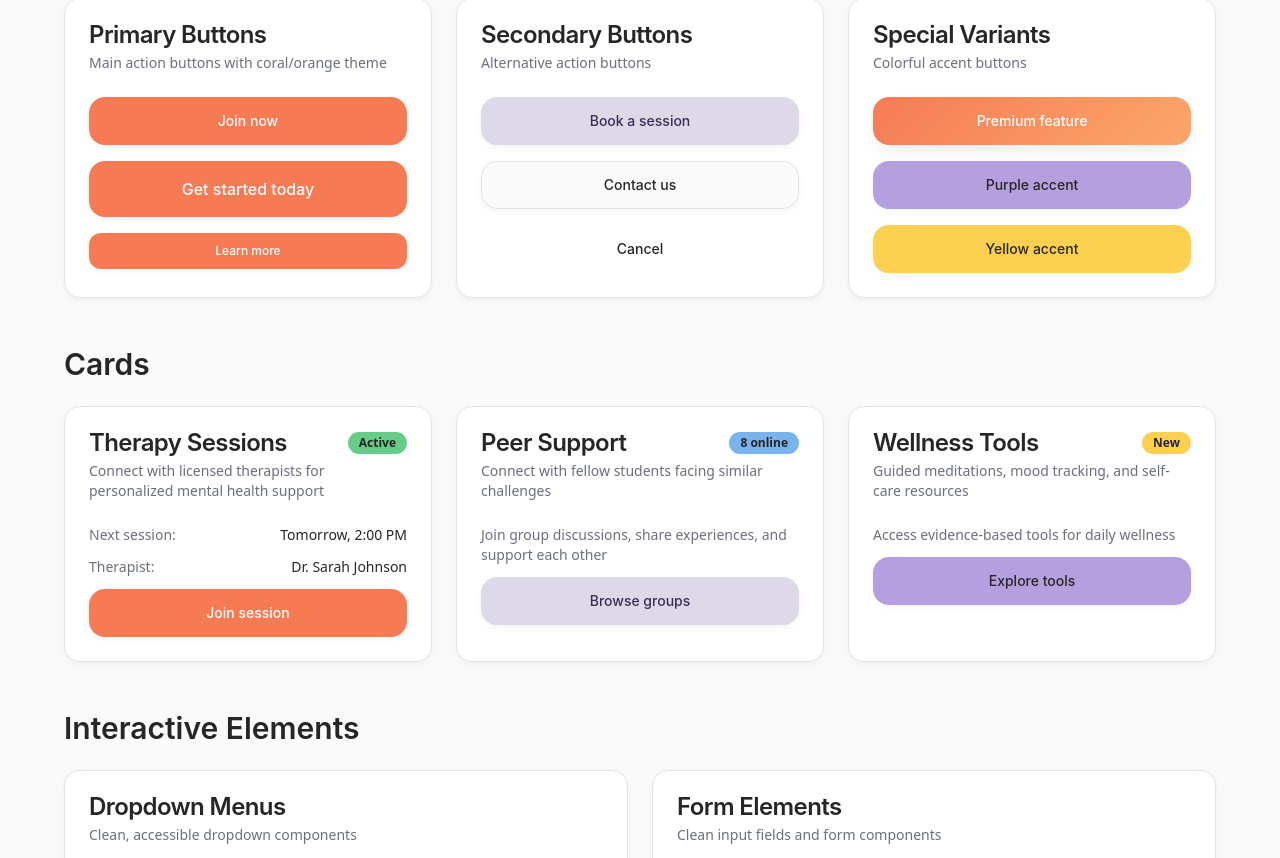
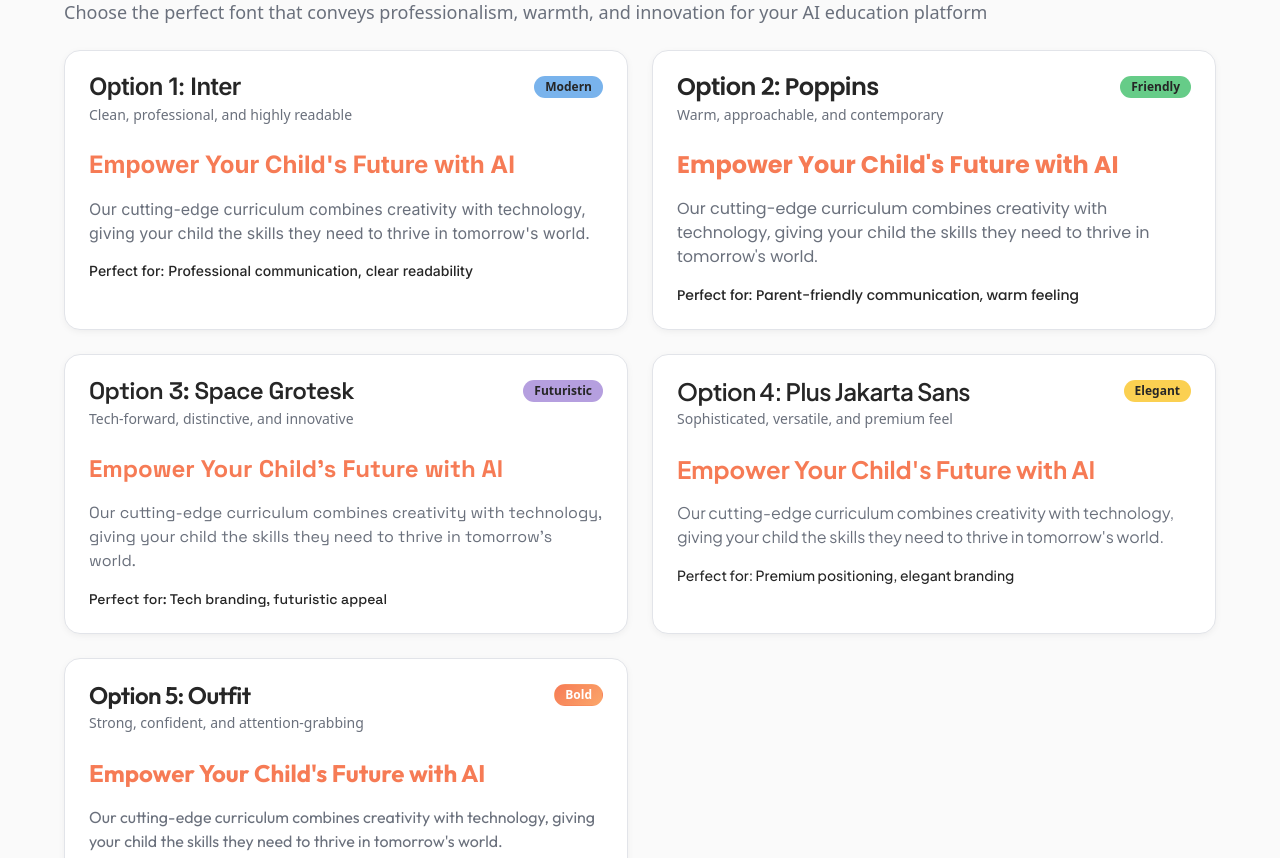
Before and after one commit to iezzat001/mentorna_new, a React (Vite) app: page / in a window 1280 px wide. Shown: the part 262-1120 px from the top of the page. Built offline with nearby package versions, Linux system fonts and the light colour scheme.

Commit message:
Add typography showcase section
Adds a new section to the design showcase page to display different typography options, aiming for a futuristic, professional, and warm aesthetic.

```diff
--- a/index.html
+++ b/index.html
@@ -1,22 +1,15 @@
-<!DOCTYPE html>
+
+<!doctype html>
 <html lang="en">
   <head>
     <meta charset="UTF-8" />
+    <link rel="icon" type="image/svg+xml" href="/favicon.ico" />
     <meta name="viewport" content="width=device-width, initial-scale=1.0" />
-    <title>palette-project-spark</title>
-    <meta name="description" content="Lovable Generated Project" />
-    <meta name="author" content="Lovable" />
-
-    <meta property="og:title" content="palette-project-spark" />
-    <meta property="og:description" content="Lovable Generated Project" />
-    <meta property="og:type" content="website" />
-    <meta property="og:image" content="https://lovable.dev/opengraph-image-p98pqg.png" />
-
-    <meta name="twitter:card" content="summary_large_image" />
-    <meta name="twitter:site" content="@lovable_dev" />
-    <meta name="twitter:image" content="https://lovable.dev/opengraph-image-p98pqg.png" />
+    <title>Lovable</title>
+    <link rel="preconnect" href="https://fonts.googleapis.com">
+    <link rel="preconnect" href="https://fonts.gstatic.com" crossorigin>
+    <link href="https://fonts.googleapis.com/css2?family=Inter:wght@300;400;500;600;700&family=Poppins:wght@300;400;500;600;700&family=Space+Grotesk:wght@300;400;500;600;700&family=Plus+Jakarta+Sans:wght@300;400;500;600;700&family=Outfit:wght@300;400;500;600;700&display=swap" rel="stylesheet">
   </head>
-
   <body>
     <div id="root"></div>
     <script type="module" src="/src/main.tsx"></script>
--- a/src/components/DesignShowcase.tsx
+++ b/src/components/DesignShowcase.tsx
@@ -1,3 +1,4 @@
+
 import { Button } from "@/components/ui/button";
 import { Card, CardContent, CardDescription, CardHeader, CardTitle } from "@/components/ui/card";
 import { Badge } from "@/components/ui/badge";
@@ -25,6 +26,120 @@ const DesignShowcase = () => {
             Inspired by modern mental health platforms - vibrant, accessible, and user-friendly components
           </p>
         </div>
+
+        {/* Typography Section */}
+        <section className="space-y-6">
+          <h2 className="font-heading text-3xl font-semibold">Typography Options</h2>
+          <p className="text-muted-foreground text-lg">Choose the perfect font that conveys professionalism, warmth, and innovation for your AI education platform</p>
+
+          <div className="grid grid-cols-1 lg:grid-cols-2 gap-6">
+            {/* Option 1: Inter (Modern & Clean) */}
+            <Card className="hover:scale-[1.02] transition-transform">
+              <CardHeader>
+                <div className="flex items-center justify-between">
+                  <CardTitle style={{ fontFamily: 'Inter, sans-serif' }}>Option 1: Inter</CardTitle>
+                  <Badge className="bg-accent-blue text-foreground">Modern</Badge>
+                </div>
+                <CardDescription>Clean, professional, and highly readable</CardDescription>
+              </CardHeader>
+              <CardContent className="space-y-4" style={{ fontFamily: 'Inter, sans-serif' }}>
+                <h3 className="text-2xl font-bold text-primary">Empower Your Child's Future with AI</h3>
+                <p className="text-muted-foreground">
+                  Our cutting-edge curriculum combines creativity with technology,
+                  giving your child the skills they need to thrive in tomorrow's world.
+                </p>
+                <div className="text-sm font-medium">Perfect for: Professional communication, clear readability</div>
+              </CardContent>
+            </Card>
+
+            {/* Option 2: Poppins (Friendly & Approachable) */}
+            <Card className="hover:scale-[1.02] transition-transform">
+              <CardHeader>
+                <div className="flex items-center justify-between">
+                  <CardTitle style={{ fontFamily: 'Poppins, sans-serif' }}>Option 2: Poppins</CardTitle>
+                  <Badge className="bg-accent-green text-foreground">Friendly</Badge>
+                </div>
+                <CardDescription>Warm, approachable, and contemporary</CardDescription>
+              </CardHeader>
+              <CardContent className="space-y-4" style={{ fontFamily: 'Poppins, sans-serif' }}>
+                <h3 className="text-2xl font-bold text-primary">Empower Your Child's Future with AI</h3>
+                <p className="text-muted-foreground">
+                  Our cutting-edge curriculum combines creativity with technology,
+                  giving your child the skills they need to thrive in tomorrow's world.
+                </p>
+                <div className="text-sm font-medium">Perfect for: Parent-friendly communication, warm feeling</div>
+              </CardContent>
+            </Card>
+
+            {/* Option 3: Space Grotesk (Futuristic & Tech) */}
+            <Card className="hover:scale-[1.02] transition-transform">
+              <CardHeader>
+                <div className="flex items-center justify-between">
+                  <CardTitle style={{ fontFamily: 'Space Grotesk, sans-serif' }}>Option 3: Space Grotesk</CardTitle>
+                  <Badge className="bg-accent-purple text-foreground">Futuristic</Badge>
+                </div>
+                <CardDescription>Tech-forward, distinctive, and innovative</CardDescription>
+              </CardHeader>
+              <CardContent className="space-y-4" style={{ fontFamily: 'Space Grotesk, sans-serif' }}>
+                <h3 className="text-2xl font-bold text-primary">Empower Your Child's Future with AI</h3>
+                <p className="text-muted-foreground">
+                  Our cutting-edge curriculum combines creativity with technology,
+                  giving your child the skills they need to thrive in tomorrow's world.
+                </p>
+                <div className="text-sm font-medium">Perfect for: Tech branding, futuristic appeal</div>
+              </CardContent>
+            </Card>
+
+            {/* Option 4: Plus Jakarta Sans (Elegant & Versatile) */}
+            <Card className="hover:scale-[1.02] transition-transform">
+              <CardHeader>
+                <div className="flex items-center justify-between">
+                  <CardTitle style={{ fontFamily: 'Plus Jakarta Sans, sans-serif' }}>Option 4: Plus Jakarta Sans</CardTitle>
+                  <Badge className="bg-accent-yellow text-foreground">Elegant</Badge>
+                </div>
+                <CardDescription>Sophisticated, versatile, and premium feel</CardDescription>
+              </CardHeader>
+              <CardContent className="space-y-4" style={{ fontFamily: 'Plus Jakarta Sans, sans-serif' }}>
+                <h3 className="text-2xl font-bold text-primary">Empower Your Child's Future with AI</h3>
+                <p className="text-muted-foreground">
+                  Our cutting-edge curriculum combines creativity with technology,
+                  giving your child the skills they need to thrive in tomorrow's world.
+                </p>
+                <div className="text-sm font-medium">Perfect for: Premium positioning, elegant branding</div>
+              </CardContent>
+            </Card>
+
+            {/* Option 5: Outfit (Bold & Contemporary) */}
+            <Card className="hover:scale-[1.02] transition-transform">
+              <CardHeader>
+                <div className="flex items-center justify-between">
+                  <CardTitle style={{ fontFamily: 'Outfit, sans-serif' }}>Option 5: Outfit</CardTitle>
+                  <Badge className="bg-gradient-primary text-white">Bold</Badge>
+                </div>
+                <CardDescription>Strong, confident, and attention-grabbing</CardDescription>
+              </CardHeader>
+              <CardContent className="space-y-4" style={{ fontFamily: 'Outfit, sans-serif' }}>
+                <h3 className="text-2xl font-bold text-primary">Empower Your Child's Future with AI</h3>
+                <p className="text-muted-foreground">
+                  Our cutting-edge curriculum combines creativity with technology,
+                  giving your child the skills they need to thrive in tomorrow's world.
+                </p>
+                <div className="text-sm font-medium">Perfect for: Strong brand presence, confident messaging</div>
+              </CardContent>
+            </Card>
+          </div>
+
+          <Card className="bg-gradient-to-r from-primary/5 to-accent-purple/5 border-primary/20">
+            <CardContent className="p-6">
+              <h3 className="font-heading text-xl font-semibold mb-3 text-primary">Typography Recommendation</h3>
+              <p className="text-muted-foreground">
+                For an AI education platform targeting parents, I recommend <strong>Poppins</strong> or <strong>Plus Jakarta Sans</strong>.
+                Both convey professionalism while maintaining warmth and approachability - essential for building trust with parents
+                who want the best for their children's future in technology.
+              </p>
+            </CardContent>
+          </Card>
+        </section>
 
         {/* Buttons Section */}
         <section className="space-y-6">
```
